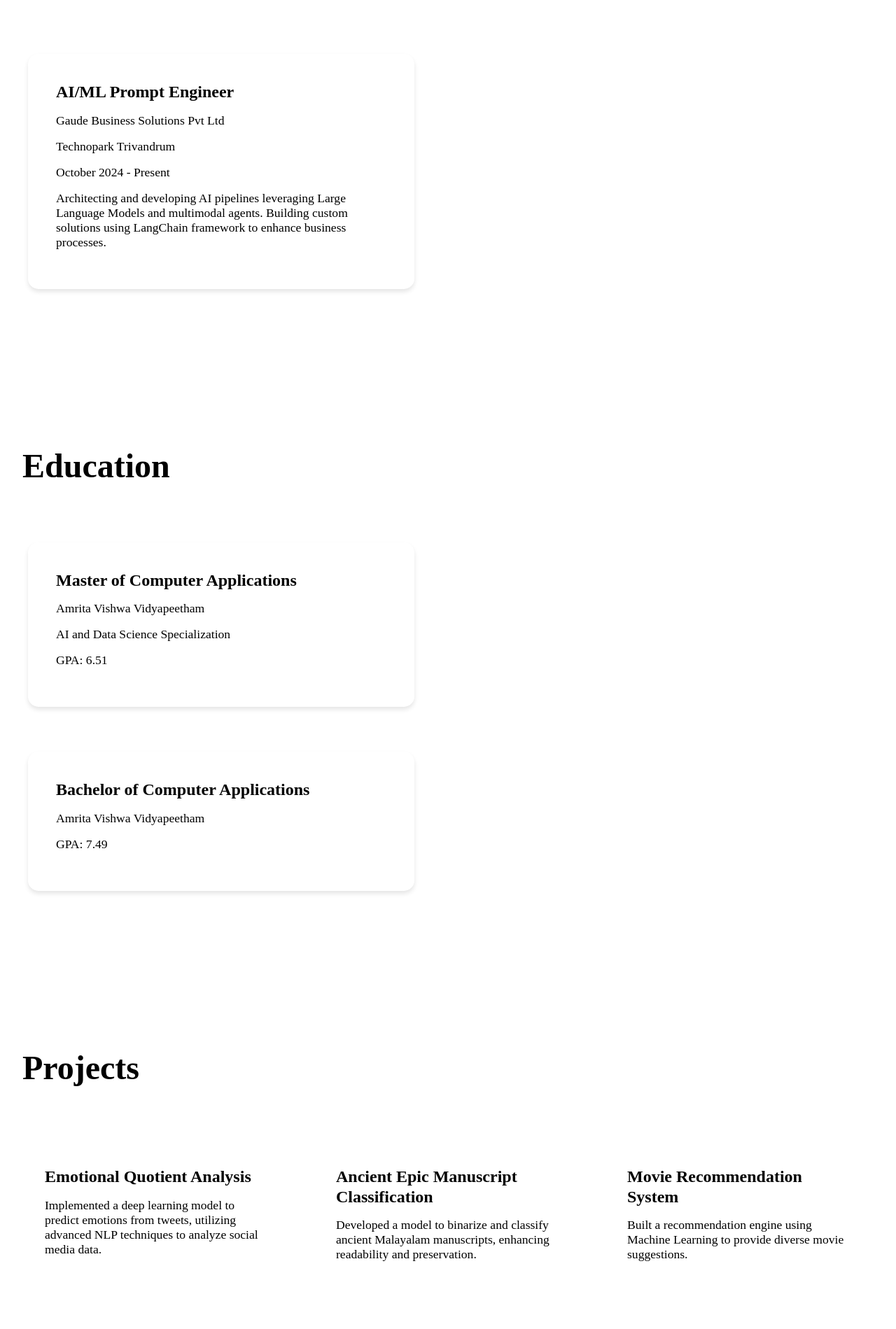
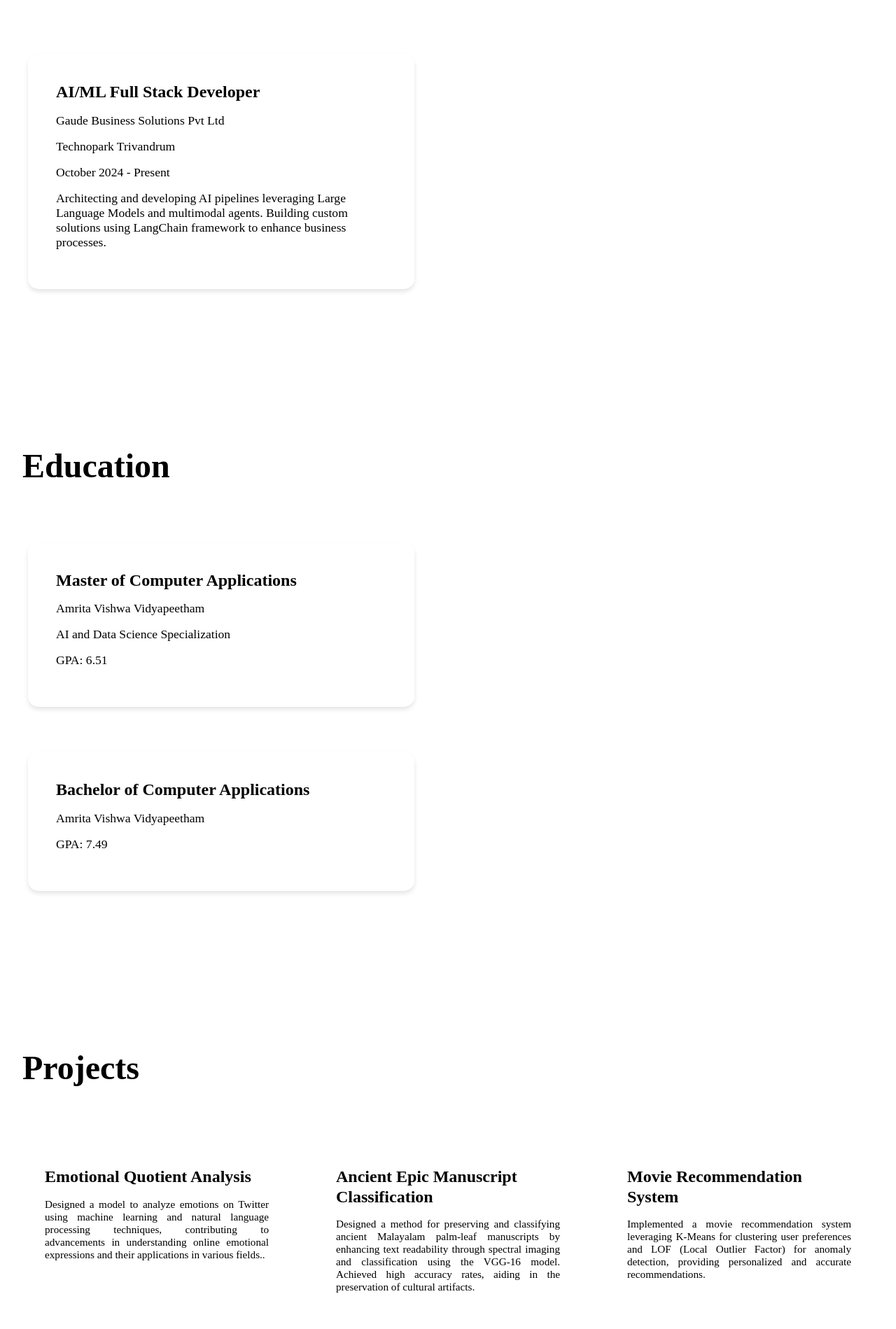
Before and after one commit to KedarMangalath/KedarPortfolio, a plain HTML site: page index.html in a window 1280 px wide. Shown: the part 1248-3147 px from the top of the page at 70% size. Drawn offline with nearby package versions, Linux system fonts and the light colour scheme.

Commit message:
Update index.html

```diff
--- a/index.html
+++ b/index.html
@@ -8,6 +8,11 @@
     <link rel="stylesheet" href="https://cdnjs.cloudflare.com/ajax/libs/font-awesome/6.0.0/css/all.min.css">
     <link href="https://fonts.googleapis.com/css2?family=Press+Start+2P&display=swap" rel="stylesheet">
     <style>
+.project-description {
+    font-size: 5rem;
+    color: var(--text-secondary);
+    text-align: justify;
+}
         /* Light/Dark Mode Variables */
         :root[data-theme="light"] {
             --primary: #FFFFFF;
@@ -624,7 +629,7 @@
             <div class="timeline">
                 <div class="timeline-item" data-aos="fade-right">
                     <div class="timeline-content">
-                        <h3>AI/ML Prompt Engineer</h3>
+                        <h3>AI/ML Full Stack Developer</h3>
                         <p class="company">Gaude Business Solutions Pvt Ltd</p>
                         <p class="location">Technopark Trivandrum</p>
                         <p class="period">October 2024 - Present</p>
@@ -667,19 +672,19 @@
                 <div class="project-card" data-aos="fade-up">
                     <div class="project-content">
                         <h3>Emotional Quotient Analysis</h3>
-                        <p>Implemented a deep learning model to predict emotions from tweets, utilizing advanced NLP techniques to analyze social media data.</p>
+                        <p class="project-description">Designed a model to analyze emotions on Twitter using machine learning and natural language processing techniques, contributing to advancements in understanding online emotional expressions and their applications in various fields..</p>
                     </div>
                 </div>
                 <div class="project-card" data-aos="fade-up" data-aos-delay="100">
                     <div class="project-content">
                         <h3>Ancient Epic Manuscript Classification</h3>
-                        <p>Developed a model to binarize and classify ancient Malayalam manuscripts, enhancing readability and preservation.</p>
+                        <p class="project-description">Designed a method for preserving and classifying ancient Malayalam palm-leaf manuscripts by enhancing text readability through spectral imaging and classification using the VGG-16 model. Achieved high accuracy rates, aiding in the preservation of cultural artifacts.</p>
                     </div>
                 </div>
                 <div class="project-card" data-aos="fade-up" data-aos-delay="200">
                     <div class="project-content">
                         <h3>Movie Recommendation System</h3>
-                        <p>Built a recommendation engine using Machine Learning to provide diverse movie suggestions.</p>
+                        <p class="project-description">Implemented a movie recommendation system leveraging K-Means for clustering user preferences and LOF (Local Outlier Factor) for anomaly detection, providing personalized and accurate recommendations.</p>
                     </div>
                 </div>
             </div>
@@ -728,13 +733,13 @@
         <div class="container">
             <h2 data-aos="fade-up">Connect With Me</h2>
             <div class="social-icons" data-aos="fade-up">
-                <a href="https://github.com/yourusername" target="_blank" class="social-icon">
+                <a href="https://github.com/KedarMangalath" target="_blank" class="social-icon">
                     <i class="fab fa-github"></i>
                 </a>
-                <a href="https://linkedin.com/in/yourusername" target="_blank" class="social-icon">
+                <a href="https://www.linkedin.com/in/kedar-mangalath-7a06a4216/" target="_blank" class="social-icon">
                     <i class="fab fa-linkedin"></i>
                 </a>
-                <a href="https://instagram.com/yourusername" target="_blank" class="social-icon">
+                <a href="https://www.instagram.com/kedar_mangalath/profilecard/?igsh=OTUxbWw5Z2tteWNh" target="_blank" class="social-icon">
                     <i class="fab fa-instagram"></i>
                 </a>
             </div>
```
